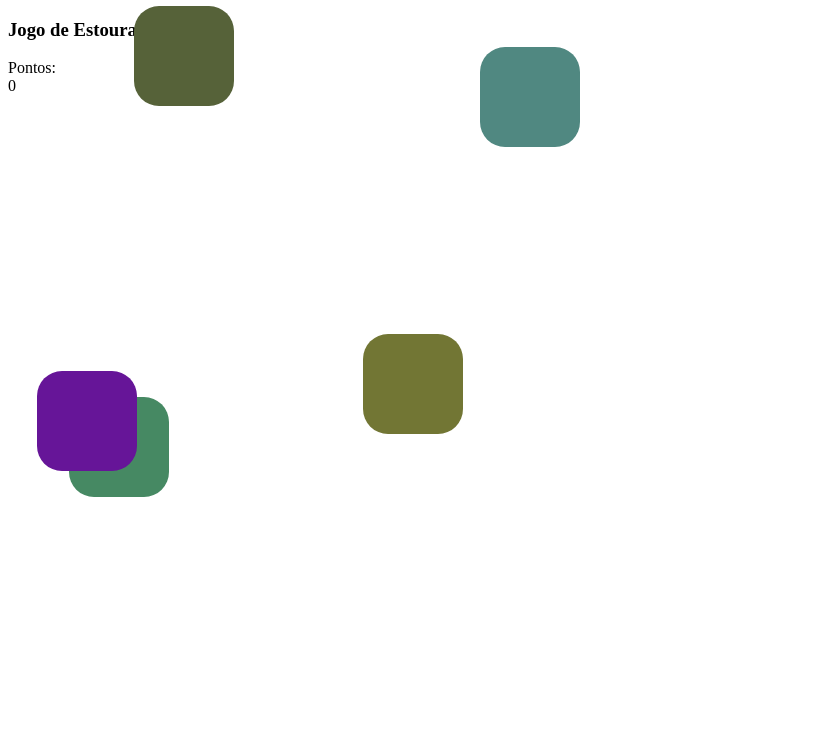
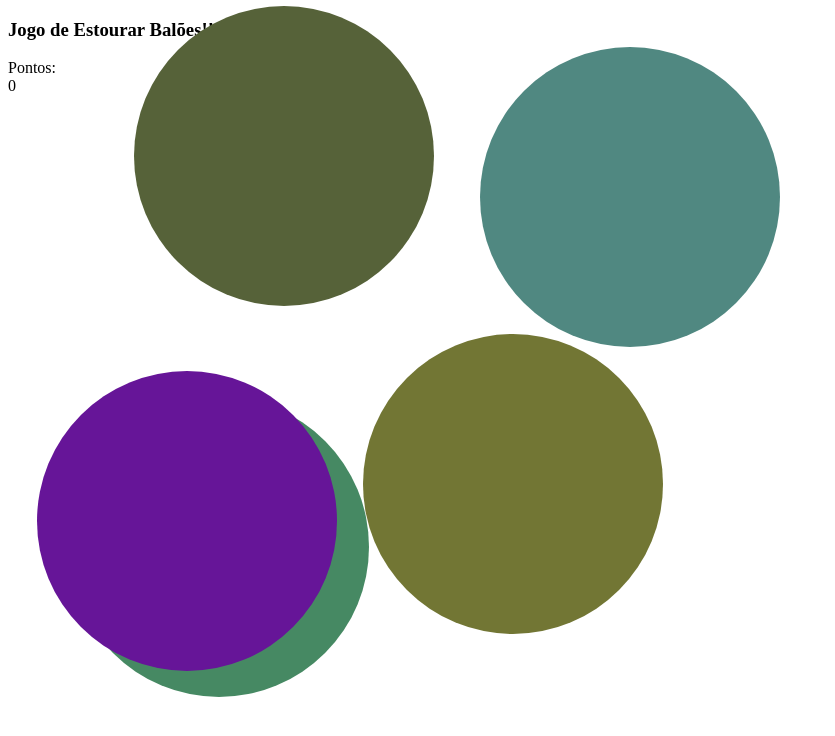
Before and after one commit to gerson-dev/jogo-estoura-bal-es, a plain HTML site: page index.html in a window 1280 px wide. Shown: the whole page, without its empty margins (0-835 px from the left). Drawn offline with Linux system fonts and the light colour scheme.

Commit message:
resolvendo o tamanho dos balões

```diff
--- a/css/style.css
+++ b/css/style.css
@@ -1,7 +1,16 @@
 .bola {
-    width: 100px;
-    height:100px;
+    width: 300px;
+    height:300px;
     background-color:red;
-    border-radius:25px;
+    border-radius:100%;
     position: absolute;
     }
+
+    @media(max-width 400px){
+        .bola{
+            width: 130px;
+            height: 130px;
+            border-radius: 100%;
+        }
+
+    }
```
